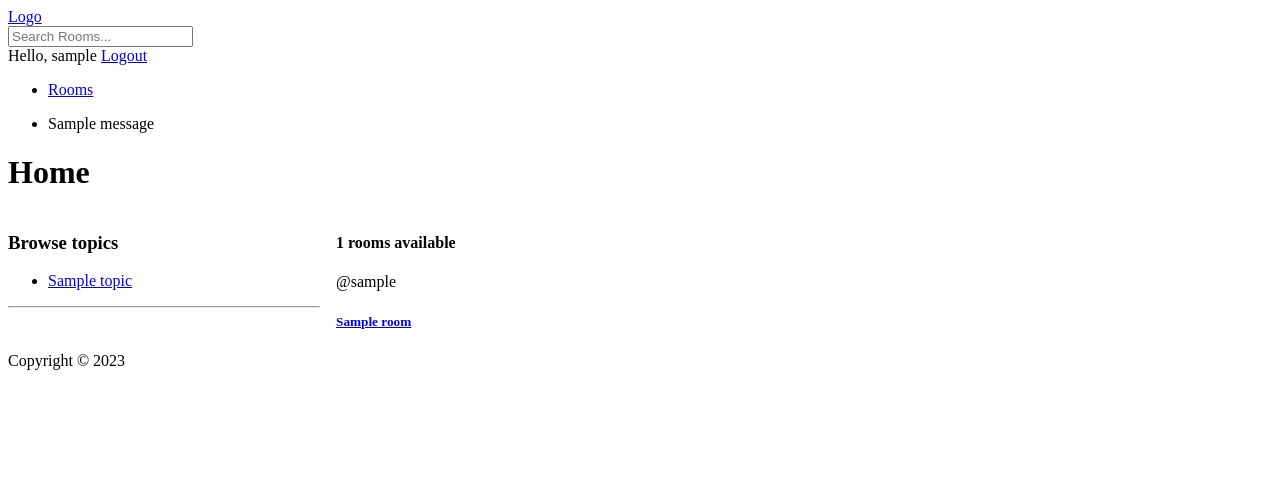
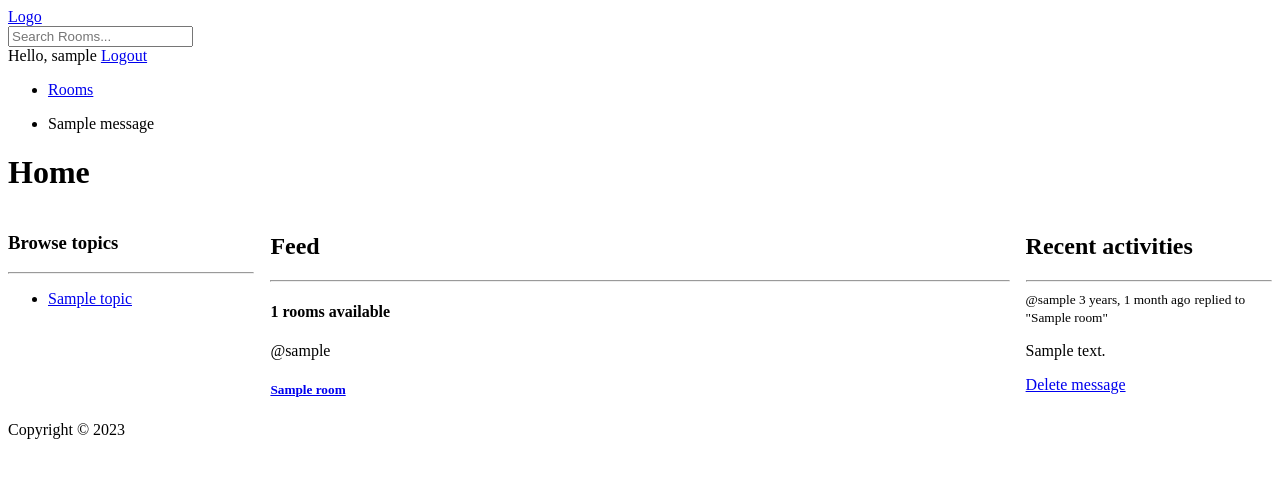
Before and after one commit to paparrot/studybud, a Django app: page / in a window 1280 px wide. Shown: the top 478 px of the page. Run offline with Django 3.2, Linux system fonts and the light colour scheme; a user stored in the database is signed in; tables that the repository leaves empty hold one stand-in row (values such as "Sample post"); one stand-in notice (Sample message) is shown.

Commit message:
add last activity in home page, split homepage to activity, topics and feed components

```diff
--- a/base/models.py
+++ b/base/models.py
@@ -36,5 +36,8 @@ class Message(models.Model):
     updated = models.DateTimeField(auto_now=True)
     created = models.DateTimeField(auto_now_add=True)
 
+    class Meta:
+        ordering = ['-updated', '-created']
+
     def __str__(self):
         return self.body[0:50]
--- /dev/null
+++ b/base/templates/components/activity.html
@@ -0,0 +1,15 @@
+<h2>Recent activities</h2>
+<hr>
+{% for message in room_messages %}
+<div>
+    <small>@{{ message.user.username }} {{ message.created|timesince}} ago</small>
+
+    <small>replied to "{{ message.room }}"</small>
+
+    <p>{{ message }}</p>
+
+    {% if request.user == message.user %}
+    <a href="{% url 'delete-message' message.id %}">Delete message</a>
+    {% endif %}
+</div>
+{% endfor %}
--- /dev/null
+++ b/base/templates/components/feed.html
@@ -0,0 +1,10 @@
+{% for room in rooms %}
+<article>
+    <p>@{{ room.host.username }}</p>
+    <h5>
+        <a href="{% url 'room' room.id %}">
+            {{ room.name }}
+        </a>
+    </h5>
+</article>
+{% endfor %}
--- /dev/null
+++ b/base/templates/components/topics.html
@@ -0,0 +1,11 @@
+<h3>Browse topics</h3>
+<hr>
+<ul>
+    {% for topic in topics %}
+    <li id="topic.{{ topic.id }}">
+        <a href="{% url 'home' %}?q={{ topic.name }}">
+            {{ topic }}
+        </a>
+    </li>
+    {% endfor %}
+</ul>
--- a/base/templates/home.html
+++ b/base/templates/home.html
@@ -4,37 +4,23 @@
 <style>
     .home-container {
         display: grid;
-        grid-template-columns: 1fr 3fr;
+        grid-template-columns: 1fr 3fr 1fr;
         grid-column-gap: 1rem;
     }
 </style>
 <h1>Home</h1>
 <div class="home-container">
-    <aside>
-        <h3>Browse topics</h3>
-            <ul>
-            {% for topic in topics %}
-                <li id="topic.{{ topic.id }}">
-                    <a href="{% url 'home' %}?q={{ topic.name }}">
-                        {{ topic }}
-                    </a>
-                </li>
-            {% endfor %}
-            </ul>
-        <hr>
+    <aside class="topics-container">
+        {% include 'components/topics.html' %}
     </aside>
     <section>
+        <h2>Feed</h2>
+        <hr>
         <h4>{{ rooms_count }} rooms available</h4>
-        {% for room in rooms %}
-        <article>
-            <p>@{{ room.host.username }}</p>
-            <h5>
-                <a href="{% url 'room' room.id %}">
-                    {{ room.name }}
-                </a>
-            </h5>
-        </article>
-        {% endfor %}
+        {% include 'components/feed.html' %}
     </section>
+    <aside class="activity-container">
+        {% include 'components/activity.html' %}
+    </aside>
 </div>
 {% endblock %}
--- a/base/views.py
+++ b/base/views.py
@@ -24,10 +24,20 @@ def home(request):
     else:
         rooms = Room.objects.all()
 
+    room_messages = Message.objects.filter(
+        Q(room__topic__name__icontains=q) |
+        Q(room__name__icontains=q)
+    )[:3]
+
     rooms_count = rooms.count()
     rooms = rooms[:5]
 
-    return render(request, 'home.html', {'rooms': rooms, 'topics': topics, 'rooms_count': rooms_count})
+    return render(request, 'home.html', {
+        'rooms': rooms,
+        'topics': topics,
+        'rooms_count': rooms_count,
+        'room_messages': room_messages
+    })
 
 
 def rooms(request):
```
